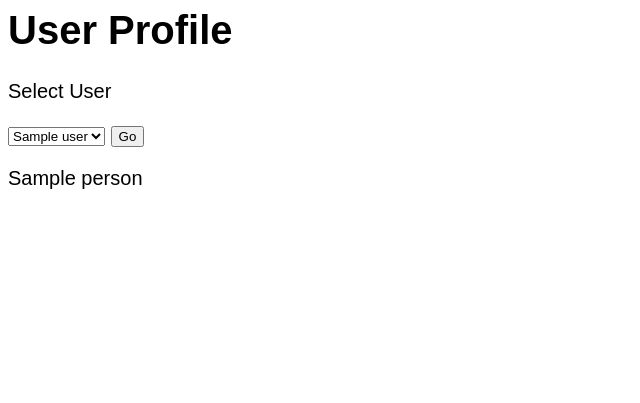
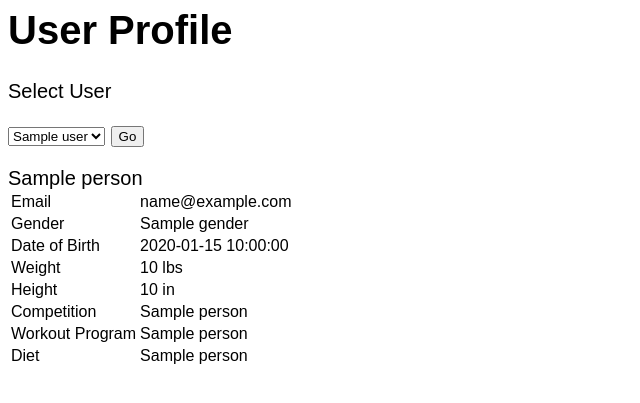
Before and after one commit to rl2745/KetoPalWebDesign, a Flask app: template templates/userProfile.html in a window 1280 px wide. Shown: the top 403 px of the page, without its empty margins (0-640 px from the left). Run offline with Flask 2, Linux system fonts and the light colour scheme; the template is opened without the code that fills it: most values are stand-ins (such as "Sample title", 1, 10 or a date in 2020); parts of the project's set-up code (start-up, migrations or seed data) failed here and were passed over.

Commit message:
completed user profile page

```diff
--- a/server.py
+++ b/server.py
@@ -185,7 +185,7 @@ def userProfile():
   user = users[0][0]
   if request.method == 'POST':
     user = request.form['userDropdown']
-  person = g.conn.execute(text("SELECT * FROM person WHERE pname= :up "),up=userProfile).fetchone()
+  person = g.conn.execute(text("SELECT * FROM (((participates P JOIN competition C ON P.cid=C.cid) T1 JOIN (person P JOIN diet D ON P.did=D.did) T2 ON T1.email=T2.email) T3 LEFT OUTER JOIN workout_program W ON T3.wid=W.wid) WHERE pname= :up "),up=user).fetchone()
   context = dict(users=users, person=person)
 
 
--- a/templates/userProfile.html
+++ b/templates/userProfile.html
@@ -12,26 +12,6 @@
 
 
   <p>Select User</p>
- <!--
-  <form method="GET" action="/getUserData">
-    <select name="userDropDown">
-    {% for p in usersList %}
-      <option value= "{{p.pname}}">{{p}}</option>
-    {% endfor %}
-    </select>
-
-    <td>
-      <input class="button1" type="submit" value="Select">
-    </td>
-  </form>
-
-  <div> {{userData}} </div>
-
-</body>
-
-
-</html>
--->
 
 <form name="userDropdown" action="/userProfile" method='POST'>
   <select name="userDropdown">
@@ -44,10 +24,9 @@
 <table id="user-data">
 
   <div>
-    <div>{{person}}</div>
+    <div>{{person.pname}}</div>
   </div>
 
-  <!--
   <colgroup>
     <col class="col-1">
     <col class="col-2">
@@ -55,27 +34,42 @@
 
   <tbody>
     <tr>
-      <td class="col-1">Calories</td>
-      <td class="col-2">{{food.calories}}</td>
+      <td class="col-1">Email</td>
+      <td class="col-2">{{person.email}}</td>
     </tr>
     <tr>
-      <td class="col-1">Total Fat</td>
-      <td class="col-2">{{food.fats}}g</td>
+      <td class="col-1">Gender</td>
+      <td class="col-2">{{person.gender}}</td>
     </tr>
 
     <tr>
-      <td class="col-1">Total Carbs</td>
-      <td class="col-2">{{food.carbs}}g</td>
+      <td class="col-1">Date of Birth</td>
+      <td class="col-2">{{person.dob}}</td>
     </tr>
 
     <tr>
-      <td class="col-1">Protein</td>
-      <td class="col-2">{{food.proteins}}g</td>
+      <td class="col-1">Weight</td>
+      <td class="col-2">{{person.weight}} lbs</td>
+    </tr>
+    <tr>
+      <td class="col-1">Height</td>
+      <td class="col-2">{{person.height}} in</td>
+    </tr>
+    <tr>
+      <td class="col-1">Competition</td>
+      <td class="col-2">{{person.cname}}</td>
+    </tr>
+    <tr>
+      <td class="col-1">Workout Program</td>
+      <td class="col-2">{{person.wname}}</td>
+    </tr>
+    <tr>
+      <td class="col-1">Diet</td>
+      <td class="col-2">{{person.dname}}</td>
     </tr>
 
 
   </tbody>
-  -->
 
 </table>
 
```
